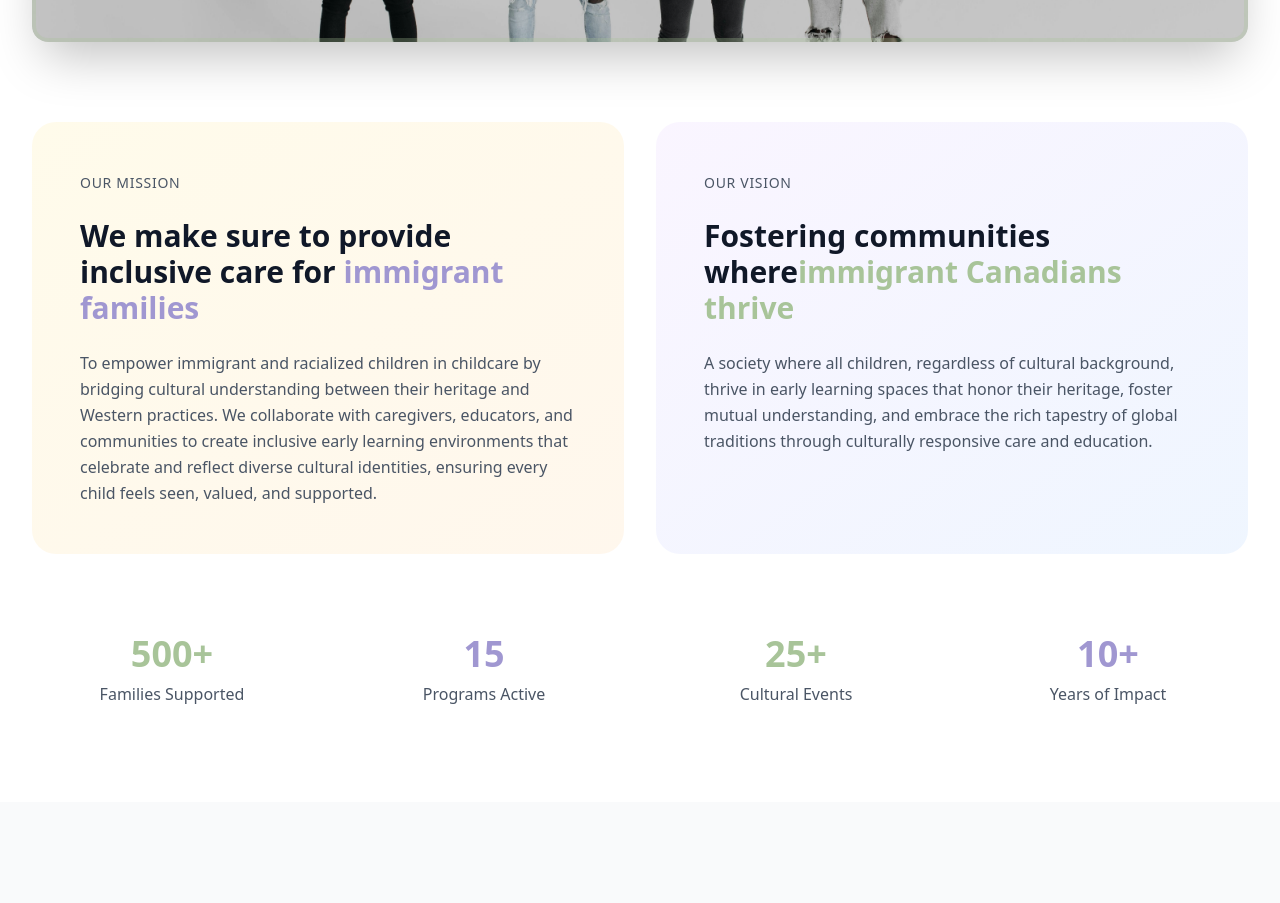
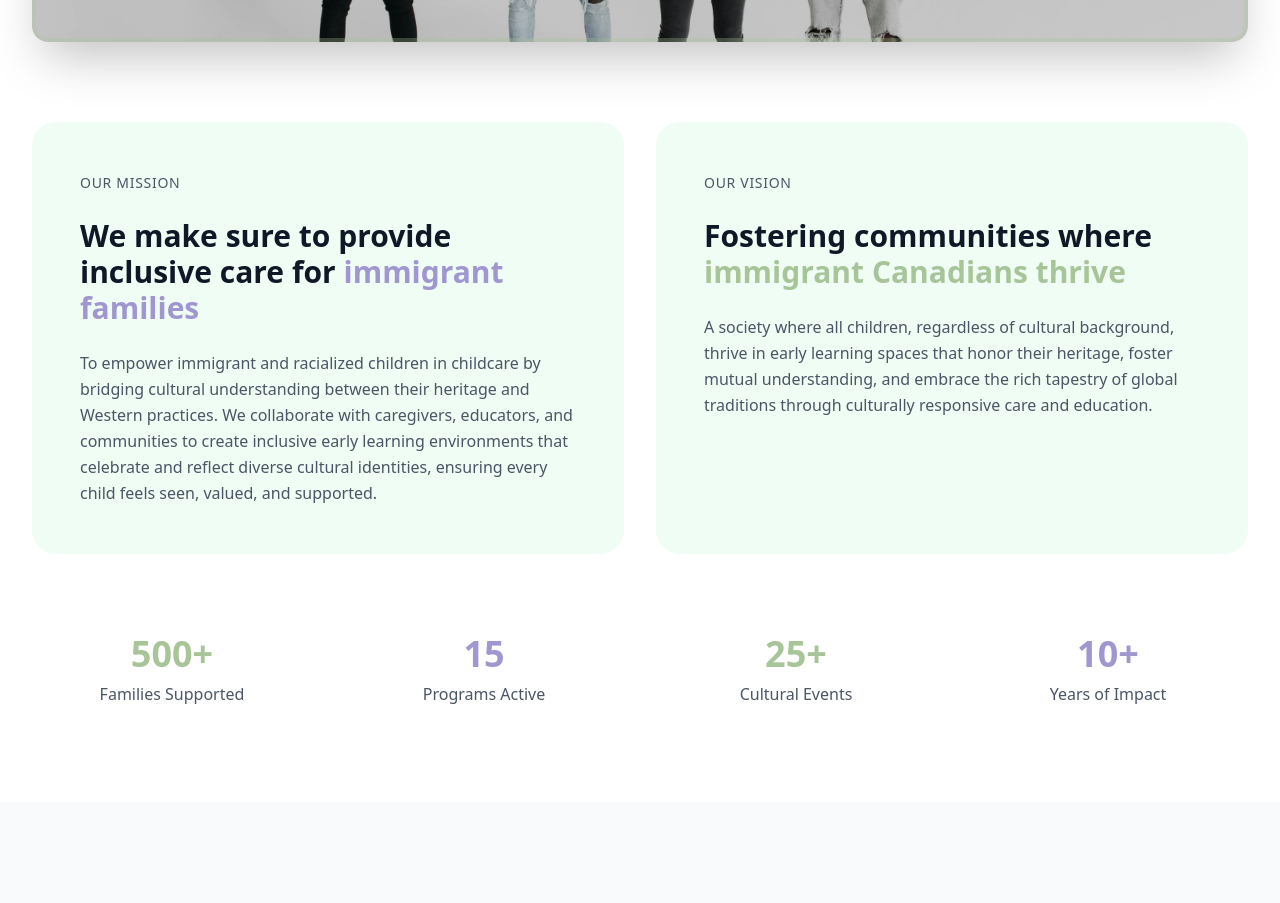
Before and after one commit to EmekaManuel/between-cultures, a Next.js app: page /about in a window 1280 px wide. Shown: the part 1220-2123 px from the top of the page. Built offline with nearby package versions, Linux system fonts and the light colour scheme.

Commit message:
chore(): bc color theme changes

```diff
--- a/src/app/about/index.tsx
+++ b/src/app/about/index.tsx
@@ -154,7 +154,7 @@ export const AboutUsSection = () => {
             whileInView={{ opacity: 1, x: 0 }}
             transition={{ duration: 0.8, delay: 0.2 }}
             viewport={{ once: true }}
-            className="bg-gradient-to-br from-amber-50 to-orange-50 rounded-3xl p-8 lg:p-12"
+            className="bg-gradient-to-br from-green-50 to-green-50 rounded-3xl p-8 lg:p-12"
           >
             <div className="space-y-6">
               <div>
@@ -185,7 +185,7 @@ export const AboutUsSection = () => {
             whileInView={{ opacity: 1, x: 0 }}
             transition={{ duration: 0.8, delay: 0.4 }}
             viewport={{ once: true }}
-            className="bg-gradient-to-br from-purple-50 to-blue-50 rounded-3xl p-8 lg:p-12"
+            className="bg-gradient-to-br from-green-50 to-green-50 rounded-3xl p-8 lg:p-12"
           >
             <div className="space-y-6">
               <div>
@@ -197,7 +197,7 @@ export const AboutUsSection = () => {
               <h2 className="text-2xl lg:text-3xl font-bold text-gray-900">
                 Fostering communities where
                 <span className="text-[#a8c499]">
-                  immigrant Canadians thrive
+                  {""} immigrant Canadians thrive
                 </span>
               </h2>
 
```
